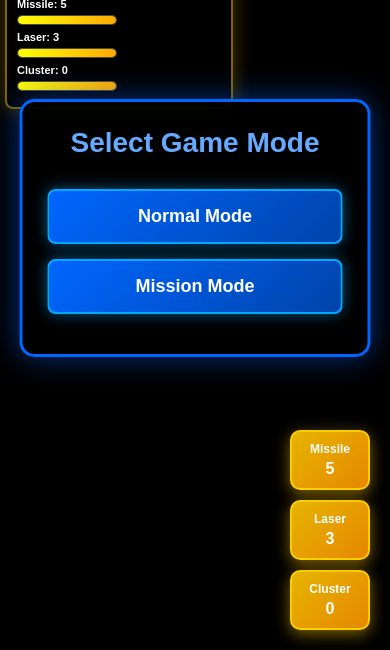
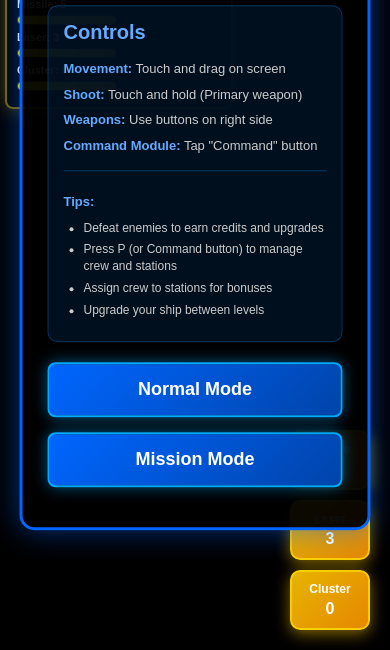
Before and after one commit to thomjenkins/starcrew, a plain HTML site: page index.html in a window 390 px wide. Shown: the part 194-844 px from the top of the page. Drawn offline with Linux system fonts and the light colour scheme.

Commit message:
Add instructions to start screen with desktop and mobile controls

```diff
--- a/index.html
+++ b/index.html
@@ -98,7 +98,33 @@
             <button id="closeUpgrade">Close</button>
         </div>
         <div id="modeSelect" class="hidden">
-            <h2>Select Game Mode</h2>
+            <h2>Star Crew</h2>
+            <div id="instructions" class="instructions">
+                <h3>Controls</h3>
+                <div class="instructions-content">
+                    <div class="desktop-instructions">
+                        <p><strong>Movement:</strong> WASD or Arrow Keys</p>
+                        <p><strong>Move & Shoot:</strong> Mouse/Trackpad (click to shoot)</p>
+                        <p><strong>Weapons:</strong> Space (Primary) | 1 (Missile) | 2 (Laser) | 3 (Cluster)</p>
+                        <p><strong>Command Module:</strong> P key</p>
+                    </div>
+                    <div class="mobile-instructions">
+                        <p><strong>Movement:</strong> Touch and drag on screen</p>
+                        <p><strong>Shoot:</strong> Touch and hold (Primary weapon)</p>
+                        <p><strong>Weapons:</strong> Use buttons on right side</p>
+                        <p><strong>Command Module:</strong> Tap "Command" button</p>
+                    </div>
+                </div>
+                <div class="gameplay-tips">
+                    <p><strong>Tips:</strong></p>
+                    <ul>
+                        <li>Defeat enemies to earn credits and upgrades</li>
+                        <li>Press P (or Command button) to manage crew and stations</li>
+                        <li>Assign crew to stations for bonuses</li>
+                        <li>Upgrade your ship between levels</li>
+                    </ul>
+                </div>
+            </div>
             <button id="normalModeBtn" class="mode-btn">Normal Mode</button>
             <button id="missionModeBtn" class="mode-btn">Mission Mode</button>
         </div>
--- a/style.css
+++ b/style.css
@@ -259,9 +259,74 @@ body {
 }
 
 #modeSelect h2 {
-    margin-bottom: 30px;
+    margin-bottom: 20px;
     font-size: 28px;
     color: #66aaff;
+}
+
+#modeSelect h3 {
+    font-size: 20px;
+    color: #66aaff;
+    margin-bottom: 15px;
+    margin-top: 0;
+}
+
+.instructions {
+    margin: 20px 0;
+    padding: 20px;
+    background: rgba(0, 50, 100, 0.3);
+    border-radius: 10px;
+    border: 1px solid rgba(0, 150, 255, 0.3);
+    text-align: left;
+    max-width: 500px;
+    margin-left: auto;
+    margin-right: auto;
+}
+
+.instructions-content {
+    margin-bottom: 15px;
+}
+
+.instructions p {
+    margin: 8px 0;
+    font-size: 14px;
+    color: #ccc;
+    line-height: 1.5;
+}
+
+.instructions strong {
+    color: #66aaff;
+}
+
+.gameplay-tips {
+    margin-top: 15px;
+    padding-top: 15px;
+    border-top: 1px solid rgba(0, 150, 255, 0.3);
+}
+
+.gameplay-tips p {
+    margin-bottom: 8px;
+}
+
+.gameplay-tips ul {
+    margin: 8px 0;
+    padding-left: 20px;
+    color: #ccc;
+    font-size: 14px;
+}
+
+.gameplay-tips li {
+    margin: 5px 0;
+    line-height: 1.4;
+}
+
+/* Show desktop instructions by default, hide mobile */
+.mobile-instructions {
+    display: none;
+}
+
+.desktop-instructions {
+    display: block;
 }
 
 .mode-btn {
@@ -589,6 +654,15 @@ body {
         display: block;
     }
 
+    /* Show mobile instructions, hide desktop */
+    .mobile-instructions {
+        display: block;
+    }
+
+    .desktop-instructions {
+        display: none;
+    }
+
     /* Make UI elements larger and more touch-friendly */
     #ui {
         font-size: 16px;
@@ -644,6 +718,25 @@ body {
         width: 90vw;
         max-width: 400px;
         padding: 25px;
+    }
+
+    /* Mobile instructions styling */
+    .instructions {
+        padding: 15px;
+        font-size: 13px;
+    }
+
+    .instructions p {
+        font-size: 13px;
+        margin: 6px 0;
+    }
+
+    .instructions h3 {
+        font-size: 18px;
+    }
+
+    .gameplay-tips ul {
+        font-size: 12px;
     }
 
     #commandModule {
```
